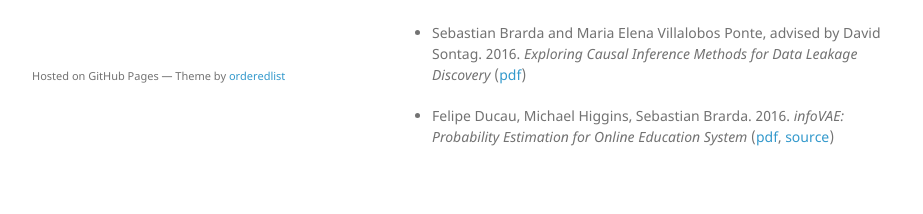
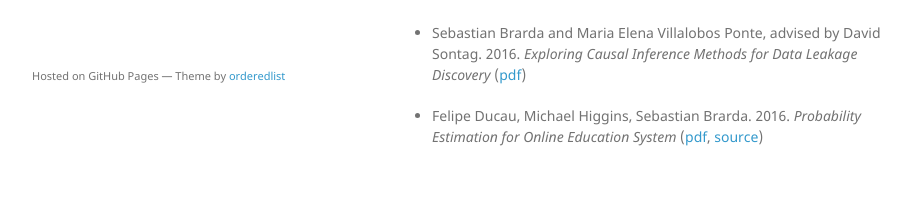
Before and after one commit to sb5518/sb5518.github.io, a Jekyll site: the page built from index.md, in a window 1280 px wide. Shown: the part 745-959 px from the top of the page, without its empty margins (178-1101 px from the left). Built offline with Jekyll 4.4.1, drawn with Linux system fonts in a browser that asks for light colours; our own code applies the rules of GitHub Pages for plain Markdown files.

Commit message:
Create index.md

```diff
--- a/index.md
+++ b/index.md
@@ -27,4 +27,4 @@ Latest projects I have been working on:
 
 - Sebastian Brarda and Maria Elena Villalobos Ponte, advised by David Sontag. 2016. _Exploring Causal Inference Methods for Data Leakage Discovery_ ([pdf](https://github.com/sb5518/sb5518.github.io/blob/master/Inference.pdf))
 
-- Felipe Ducau, Michael Higgins, Sebastian Brarda. 2016. _infoVAE: Probability Estimation for Online Education System_ ([pdf](https://github.com/fducau/ML2016_EDU/blob/master/DS-GA-1003_Final_Project.pdf), [source](https://github.com/fducau/ML2016_EDU))
+- Felipe Ducau, Michael Higgins, Sebastian Brarda. 2016. _Probability Estimation for Online Education System_ ([pdf](https://github.com/fducau/ML2016_EDU/blob/master/DS-GA-1003_Final_Project.pdf), [source](https://github.com/fducau/ML2016_EDU))
```
